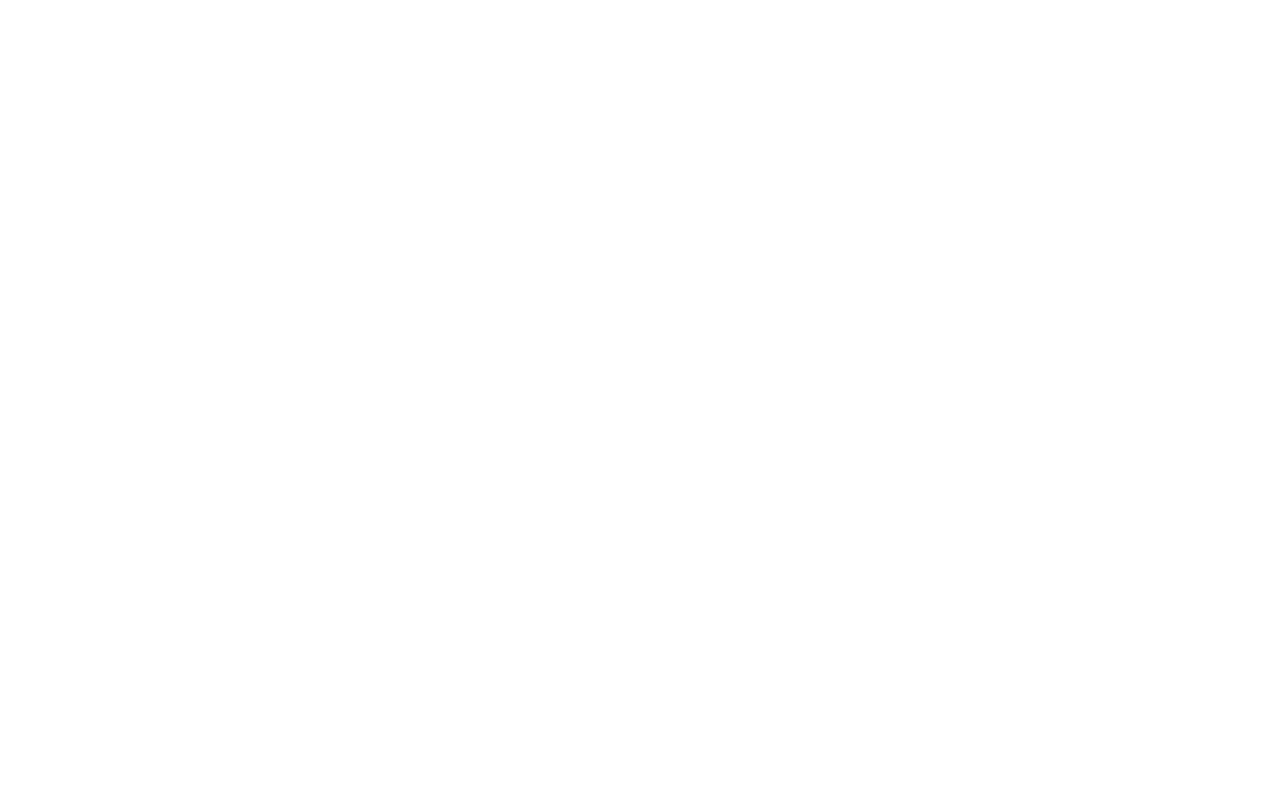
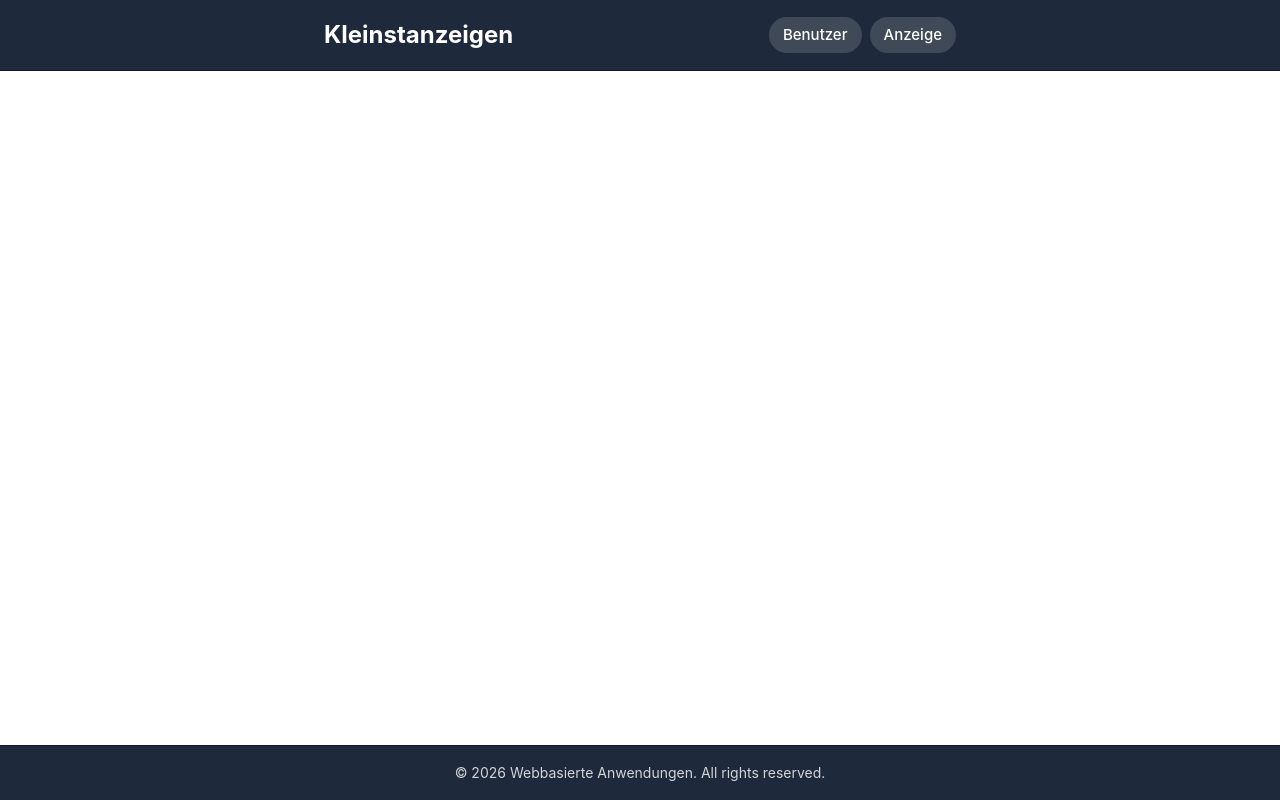
Before and after one commit to ata-shahid/kleinstanzeigenportal, a Vue app in the folder frontend/: page / in a window 1280 px wide. Before the commit this address had no page. Built offline with nearby package versions, Linux system fonts and the light colour scheme; the HTML template or start-up script is replaced by a standard one.

Commit message:
feat(frontend): add header and footer

```diff
--- a/frontend/src/App.vue
+++ b/frontend/src/App.vue
@@ -1,7 +1,29 @@
 <script setup lang="ts"></script>
 
 <template>
-  <div></div>
+  <header class="kopf">
+    <div class="kopf-container">
+      <div class="brandname-container">
+        <h1 class="company-name">Kleinstanzeigen</h1>
+      </div>
+      <div class="navbar">
+        <div class="nav-links">
+          <a class="benutzer-link" href="/admin/benutzer">Benutzer</a>
+          <a class="benutzer-link" href="/admin/anzeige">Anzeige</a>
+        </div>
+      </div>
+    </div>
+  </header>
+
+  <main class="main-container">
+    <div></div>
+  </main>
+
+  <footer class="fuss">
+    <div class="fuss-container">
+      <p class="fuss-text">&copy; 2026 Webbasierte Anwendungen. All rights reserved.</p>
+    </div>
+  </footer>
 </template>
 
 <style scoped></style>
--- a/frontend/src/assets/main.css
+++ b/frontend/src/assets/main.css
@@ -1,35 +1,85 @@
 @import './base.css';
 
 #app {
-  max-width: 1280px;
-  margin: 0 auto;
-  padding: 2rem;
-  font-weight: normal;
+  display: flex;
+  flex-direction: column;
+  min-height: 100vh;
 }
 
-a,
-.green {
-  text-decoration: none;
-  color: hsla(160, 100%, 37%, 1);
-  transition: 0.4s;
-  padding: 3px;
+.main-container {
+  flex: 1;
+  max-width: 680px;
+  margin: 40px auto;
+  padding: 0 24px;
+  width: 100%;
 }
 
-@media (hover: hover) {
-  a:hover {
-    background-color: hsla(160, 100%, 37%, 0.2);
-  }
+/* Header*/
+
+.kopf {
+  background-color: #1e293b;
+  border-bottom: 1px solid #0f172a;
+  padding: 16px 0;
 }
 
-@media (min-width: 1024px) {
-  body {
-    display: flex;
-    place-items: center;
-  }
+.kopf-container {
+  display: flex;
+  justify-content: space-between;
+  align-items: center;
+  max-width: 680px;
+  margin: 0 auto;
+  padding: 0 24px;
+}
 
-  #app {
-    display: grid;
-    grid-template-columns: 1fr 1fr;
-    padding: 0 2rem;
-  }
+.company-name {
+  font-size: 24px;
+  font-weight: 700;
+  color: #ffffff;
+  margin: 0;
 }
+
+/* Navigation */
+.navbar {
+  display: flex;
+  align-items: center;
+}
+
+.nav-links {
+  display: flex;
+  gap: 8px;
+}
+
+.benutzer-link {
+  padding: 6px 14px;
+  border-radius: 20px;
+  background-color: rgba(255, 255, 255, 0.15);
+  color: #ffffff;
+  text-decoration: none;
+  font-size: 15px;
+  font-weight: 500;
+}
+
+.benutzer-link:hover,
+.benutzer-link.router-link-active {
+  background-color: rgba(255, 255, 255, 0.3);
+}
+
+/* ── Footer*/
+.fuss {
+  background-color: #1e293b;
+  border-top: 1px solid #0f172a;
+  padding: 16px 0;
+}
+
+.fuss-container {
+  max-width: 680px;
+  margin: 0 auto;
+  padding: 0 24px;
+}
+
+.fuss-text {
+  color: rgba(255, 255, 255, 0.8);
+  font-size: 14px;
+  text-align: center;
+  margin: 0;
+}
--- a/frontend/src/main.ts
+++ b/frontend/src/main.ts
@@ -3,6 +3,7 @@
 
 import App from './App.vue'
 import router from './router'
+import './assets/main.css'
 
 const app = createApp(App)
 
```
